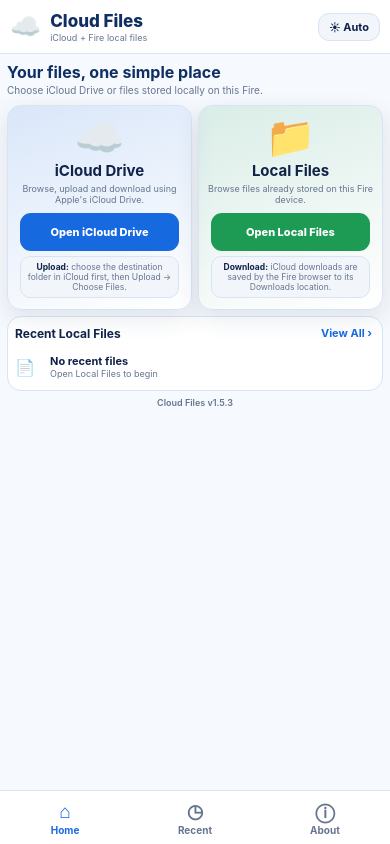
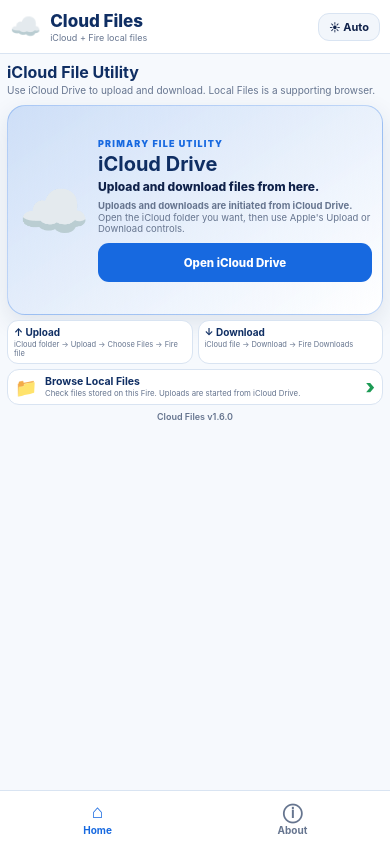
Before and after one commit to willyros01/cloud-files, a plain HTML site: page index.html in a window 390 px wide. Drawn offline with Linux system fonts and the light colour scheme.

```diff
--- a/index.html
+++ b/index.html
@@ -64,12 +64,12 @@
   border:1px solid var(--line);font-size:9px;color:var(--muted);line-height:1.25
 }
 .tip strong{color:var(--text)}
-.recentBox{margin-top:6px;background:var(--panel);border:1px solid var(--line);border-radius:14px;padding:7px 8px}
-.sectionHead{display:flex;align-items:center;justify-content:space-between;gap:7px;margin-bottom:6px}
-.sectionHead h3{font-size:12px;margin:0}
-.linkBtn{border:0;background:transparent;color:var(--blue);font-weight:700;font-size:11px;padding:3px}
-.fileRow{display:grid;grid-template-columns:28px minmax(0,1fr) auto;gap:7px;align-items:center;padding:6px 0;border-top:1px solid var(--line)}
-.fileRow:first-child{border-top:0}
+
+
+
+
+
+
 .fileName{font-size:11px;font-weight:700;white-space:nowrap;overflow:hidden;text-overflow:ellipsis}
 .fileMeta{font-size:10px;color:var(--muted)}
 .pageHeader{display:flex;align-items:center;gap:7px;margin-bottom:10px}
@@ -105,7 +105,7 @@
 .bottomNav{
   position:fixed;bottom:0;left:0;right:0;height:54px;background:var(--panel);border-top:1px solid var(--line);z-index:20
 }
-.navInner{width:min(900px,100%);height:100%;margin:auto;display:grid;grid-template-columns:repeat(3,1fr)}
+.navInner{width:min(900px,100%);height:100%;margin:auto;display:grid;grid-template-columns:repeat(2,1fr)}
 .navBtn{border:0;background:transparent;color:var(--muted);font-size:10px;font-weight:700}
 .navBtn b{display:block;font-size:19px;margin-bottom:1px}.navBtn.active{color:var(--blue)}
 /* Fire HD 8 portrait: keep 2 columns even if Silk reports a narrow CSS viewport. */
@@ -126,7 +126,7 @@
   .homeCard{min-height:210px}
   .bigIcon{font-size:43px}
   .tip{margin-top:6px}
-  .recentBox{margin-top:7px}
+
 }
 
 html,body{overflow-x:hidden;overflow-y:auto;-webkit-overflow-scrolling:touch}
@@ -150,9 +150,9 @@
   .homeCard p{font-size:9px;line-height:1.2;margin-bottom:7px}
   .cardBtn{min-height:38px;font-size:11px;padding:6px 4px}
   .tip{font-size:8.5px;line-height:1.18;padding:5px 6px;margin-top:5px}
-  .recentBox{padding:6px 7px;margin-top:6px}
-  .sectionHead h3{font-size:12px}
-  .fileRow{padding:5px 0}
+
+
+
   .fileName{font-size:11px}
   .fileMeta{font-size:9px}
   .version{font-size:9px;margin-top:6px}
@@ -162,6 +162,55 @@
   .homeCard{min-height:190px}
   .bigIcon{font-size:36px}
   .tip{display:block}
+}
+
+/* v1.6 iCloud-centered Fire HD 8 home */
+.icloudPrimary{
+  display:grid;grid-template-columns:110px minmax(0,1fr);gap:12px;align-items:center;
+  background:linear-gradient(145deg,rgba(23,105,224,.18),var(--panel));
+  border:1px solid rgba(23,105,224,.28);border-radius:18px;padding:15px 16px;
+  box-shadow:var(--shadow);min-height:235px
+}
+.primaryCloud{font-size:78px;text-align:center;line-height:1}
+.primaryCopy{min-width:0}
+.eyebrow{font-size:9px;letter-spacing:1.2px;font-weight:900;color:var(--blue);margin-bottom:3px}
+.primaryCopy h2{font-size:25px;margin:0 0 3px;color:var(--navy)}
+.primaryCopy .lead{font-size:15px;font-weight:800;color:var(--text);margin:0 0 6px}
+.primaryCopy .explain{font-size:11px;line-height:1.35;color:var(--muted);margin:0 0 11px}
+.primaryHomeBtn{
+  width:100%;border:0;border-radius:11px;background:#1769e0;color:white;
+  min-height:43px;font-weight:850;font-size:13px;padding:8px 10px
+}
+.flowStrip{display:grid;grid-template-columns:1fr 1fr;gap:7px;margin-top:7px}
+.flowStrip>div{background:var(--panel);border:1px solid var(--line);border-radius:11px;padding:7px 9px;min-width:0}
+.flowStrip strong{display:block;font-size:11px;color:var(--navy)}
+.flowStrip span{display:block;font-size:8.5px;color:var(--muted);margin-top:2px;line-height:1.2}
+.localMini{
+  width:100%;margin-top:7px;border:1px solid var(--line);background:var(--panel);color:var(--text);
+  border-radius:12px;padding:7px 10px;display:grid;grid-template-columns:27px minmax(0,1fr) 18px;
+  gap:7px;align-items:center;text-align:left;box-shadow:none
+}
+.miniIcon{font-size:21px}.miniCopy{min-width:0}
+.miniCopy strong{display:block;font-size:11.5px;color:var(--navy)}
+.miniCopy small{display:block;font-size:8.5px;color:var(--muted);line-height:1.2;margin-top:1px}
+.chev{font-size:20px;color:var(--green);font-weight:900;text-align:right}
+@media(max-width:620px){
+  .icloudPrimary{grid-template-columns:72px minmax(0,1fr);min-height:210px;padding:11px 10px;gap:8px}
+  .primaryCloud{font-size:57px}
+  .primaryCopy h2{font-size:20px}
+  .primaryCopy .lead{font-size:12px}
+  .primaryCopy .explain{font-size:9.5px;line-height:1.25;margin-bottom:8px}
+  .primaryHomeBtn{min-height:39px;font-size:11.5px}
+  .flowStrip{gap:5px;margin-top:5px}
+  .flowStrip>div{padding:5px 6px}
+  .flowStrip strong{font-size:10px}
+  .flowStrip span{font-size:7.5px}
+  .localMini{margin-top:5px;padding:5px 7px;grid-template-columns:23px minmax(0,1fr) 15px}
+  .miniIcon{font-size:18px}.miniCopy strong{font-size:10.5px}.miniCopy small{font-size:7.8px}
+}
+@media(max-height:700px){
+  .icloudPrimary{min-height:190px}
+  .primaryCloud{font-size:50px}
 }
 </style>
 </head>
@@ -178,33 +227,33 @@
 <main>
 <section id="homePage" class="page active">
   <div class="homeIntro">
-    <h1>Your files, one simple place</h1>
-    <p>Choose iCloud Drive or files stored locally on this Fire.</p>
+    <h1>iCloud File Utility</h1>
+    <p>Use iCloud Drive to upload and download. Local Files is a supporting browser.</p>
   </div>
 
-  <div class="homeCards">
-    <article class="homeCard icloudCard">
-      <div class="bigIcon">☁️</div>
+  <div class="icloudPrimary">
+    <div class="primaryCloud">☁️</div>
+    <div class="primaryCopy">
+      <div class="eyebrow">PRIMARY FILE UTILITY</div>
       <h2>iCloud Drive</h2>
-      <p>Browse, upload and download using Apple's iCloud Drive.</p>
-      <button class="cardBtn blue" data-page="icloudPage">Open iCloud Drive</button>
-      <div class="tip"><strong>Upload:</strong> choose the destination folder in iCloud first, then Upload → Choose Files.</div>
-    </article>
-
-    <article class="homeCard localCard">
-      <div class="bigIcon">📁</div>
-      <h2>Local Files</h2>
-      <p>Browse files already stored on this Fire device.</p>
-      <button class="cardBtn green" data-page="localPage">Open Local Files</button>
-      <div class="tip"><strong>Download:</strong> iCloud downloads are saved by the Fire browser to its Downloads location.</div>
-    </article>
+      <p class="lead">Upload and download files from here.</p>
+      <p class="explain"><strong>Uploads and downloads are initiated from iCloud Drive.</strong> Open the iCloud folder you want, then use Apple's Upload or Download controls.</p>
+      <button class="primaryHomeBtn" data-page="icloudPage">Open iCloud Drive</button>
+    </div>
   </div>
 
-  <div class="recentBox">
-    <div class="sectionHead"><h3>Recent Local Files</h3><button class="linkBtn" data-page="recentPage">View All ›</button></div>
-    <div id="homeRecent"></div>
+  <div class="flowStrip">
+    <div><strong>↑ Upload</strong><span>iCloud folder → Upload → Choose Files → Fire file</span></div>
+    <div><strong>↓ Download</strong><span>iCloud file → Download → Fire Downloads</span></div>
   </div>
-  <div class="version">Cloud Files v1.5.3</div>
+
+  <button class="localMini" data-page="localPage">
+    <span class="miniIcon">📁</span>
+    <span class="miniCopy"><strong>Browse Local Files</strong><small>Check files stored on this Fire. Uploads are started from iCloud Drive.</small></span>
+    <span class="chev">›</span>
+  </button>
+
+  <div class="version">Cloud Files v1.6.0</div>
 </section>
 
 <section id="icloudPage" class="page">
@@ -225,34 +274,29 @@
     </div>
     <p style="font-size:10px">When you are on Apple's iCloud website, use the Fire browser's Back control to return here; this app cannot place its own button inside Apple's webpage.</p>
   </div>
-  <div class="version">Cloud Files v1.5.3</div>
+  <div class="version">Cloud Files v1.6.0</div>
 </section>
 
 <section id="localPage" class="page">
   <div class="pageHeader"><button class="backBtn" data-page="homePage">‹ Back</button><h2>Local Files</h2></div>
   <div class="contentCard">
-    <p>Choose a file from the Fire's file picker. Cloud Files shows basic information about files you select.</p>
-    <button class="primaryBtn localBtn" id="pickBtn">📁 Browse Local Files</button>
+    <p>This is a local file browser only. Use it to check a file's name, type, and size. To upload a file, return to iCloud Drive and use Apple's Upload → Choose Files.</p>
+    <button class="primaryBtn localBtn" id="pickBtn">📁 Browse / Check Local File</button>
     <div class="layoutBar">
       <button class="layoutBtn on" id="gridBtn">▦ Grid</button>
       <button class="layoutBtn" id="listBtn">☷ List</button>
     </div>
     <div id="fileArea" class="fileArea grid"></div>
   </div>
-  <div class="version">Cloud Files v1.5.3</div>
+  <div class="version">Cloud Files v1.6.0</div>
 </section>
 
-<section id="recentPage" class="page">
-  <div class="pageHeader"><button class="backBtn" data-page="homePage">‹ Back</button><h2>Recent Files</h2></div>
-  <div class="contentCard"><div id="recentAll"></div></div>
-  <div class="version">Cloud Files v1.5.3</div>
-</section>
 
 <section id="aboutPage" class="page">
   <div class="pageHeader"><button class="backBtn" data-page="homePage">‹ Back</button><h2>About</h2></div>
   <div class="contentCard center">
     <div class="pageIcon">☁️</div><h3>Cloud Files</h3>
-    <p><strong>Version 1.5.3</strong></p>
+    <p><strong>Version 1.6.0</strong></p>
     <p>Simple access to iCloud Drive and Fire local files.</p>
     <p id="sunInfo">Automatic day/night mode uses local sunrise and sunset when location permission is available.</p>
     <p><a href="privacy.html">Privacy Policy</a></p>
@@ -263,13 +307,12 @@
 
 <nav class="bottomNav"><div class="navInner">
   <button class="navBtn active" data-page="homePage"><b>⌂</b>Home</button>
-  <button class="navBtn" data-page="recentPage"><b>◷</b>Recent</button>
   <button class="navBtn" data-page="aboutPage"><b>ⓘ</b>About</button>
 </div></nav>
 
 <script>
 const $=id=>document.getElementById(id);
-const recentKey='cloudFilesRecent',layoutKey='cloudFilesLayout',themeKey='cloudFilesThemeMode';
+const layoutKey='cloudFilesLayout',themeKey='cloudFilesThemeMode';
 
 function showPage(id){
   document.querySelectorAll('.page').forEach(p=>p.classList.remove('active'));
@@ -284,18 +327,15 @@
 function esc(t){const d=document.createElement('div');d.textContent=String(t);return d.innerHTML}
 function bytes(n){if(n===0)return'0 Bytes';const u=['Bytes','KB','MB','GB'];const i=Math.min(Math.floor(Math.log(n)/Math.log(1024)),3);return +(n/Math.pow(1024,i)).toFixed(1)+' '+u[i]}
 function icon(n,t){n=(n||'').toLowerCase();if((t||'').startsWith('image/'))return'🖼️';if(n.endsWith('.pdf'))return'📕';if(n.endsWith('.doc')||n.endsWith('.docx'))return'📘';if(n.endsWith('.xls')||n.endsWith('.xlsx')||n.endsWith('.csv'))return'📊';if(n.endsWith('.txt'))return'📝';return'📄'}
-function recent(){try{return JSON.parse(localStorage.getItem(recentKey)||'[]')}catch(e){return[]}}
-function saveFile(f){let a=recent().filter(x=>x.name!==f.name);a.unshift({name:f.name,size:f.size,type:f.type||'',when:Date.now()});localStorage.setItem(recentKey,JSON.stringify(a.slice(0,10)))}
-function render(){
-  const a=recent();
-  $('homeRecent').innerHTML=a.length?a.slice(0,2).map(f=>`<div class="fileRow"><span>${icon(f.name,f.type)}</span><div><div class="fileName">${esc(f.name)}</div><div class="fileMeta">${bytes(f.size)}</div></div><span>›</span></div>`).join(''):'<div class="fileRow"><span>📄</span><div><div class="fileName">No recent files</div><div class="fileMeta">Open Local Files to begin</div></div><span></span></div>';
-  const tiles=a.length?a.map(f=>`<div class="fileTile"><div class="fi">${icon(f.name,f.type)}</div><div><div class="fileName">${esc(f.name)}</div><div class="fileMeta">${esc(f.type||'File')}</div></div><div class="fileMeta">${bytes(f.size)}</div></div>`).join(''):'<div class="fileTile"><div class="fi">📄</div><div class="fileName">No files selected</div></div>';
-  $('fileArea').innerHTML=tiles;
-  $('recentAll').innerHTML=a.length?a.map(f=>`<div class="fileRow"><span>${icon(f.name,f.type)}</span><div><div class="fileName">${esc(f.name)}</div><div class="fileMeta">${bytes(f.size)}</div></div><span></span></div>`).join(''):'<p>No recent files.</p>';
+
+function showSelectedFile(f){
+  const area=$('fileArea');
+  if(!f){area.innerHTML='<div class="fileTile"><div class="fi">📄</div><div class="fileName">No file selected</div></div>';return}
+  area.innerHTML=`<div class="fileTile"><div class="fi">${icon(f.name,f.type)}</div><div><div class="fileName">${esc(f.name)}</div><div class="fileMeta">${esc(f.type||'File')}</div></div><div class="fileMeta">${bytes(f.size)}</div></div>`;
 }
 $('pickBtn').onclick=()=>{
   const input=document.createElement('input');input.type='file';input.accept='*/*';
-  input.onchange=e=>{const f=e.target.files&&e.target.files[0];if(f){saveFile(f);render()}};
+  input.onchange=e=>{const f=e.target.files&&e.target.files[0];if(f)showSelectedFile(f)};
   input.click();
 };
 function setLayout(x){
@@ -336,8 +376,11 @@
 }
 $('themeBtn').onclick=()=>{let m=localStorage.getItem(themeKey)||'auto',n=m==='auto'?'day':m==='day'?'night':'auto';localStorage.setItem(themeKey,n);updateTheme()};
 
+
+try{localStorage.removeItem('cloudFilesRecent')}catch(e){}
+
 setLayout(localStorage.getItem(layoutKey)||'grid');
-render();updateTheme();
+showSelectedFile(null);updateTheme();
 setInterval(()=>applyTheme(localStorage.getItem(themeKey)||'auto'),60000);
 </script>
 </body>
```
Also changed, not shown: cloud-files-project-notes.txt (+15 -13 lines), privacy.html (+2 -2 lines).
